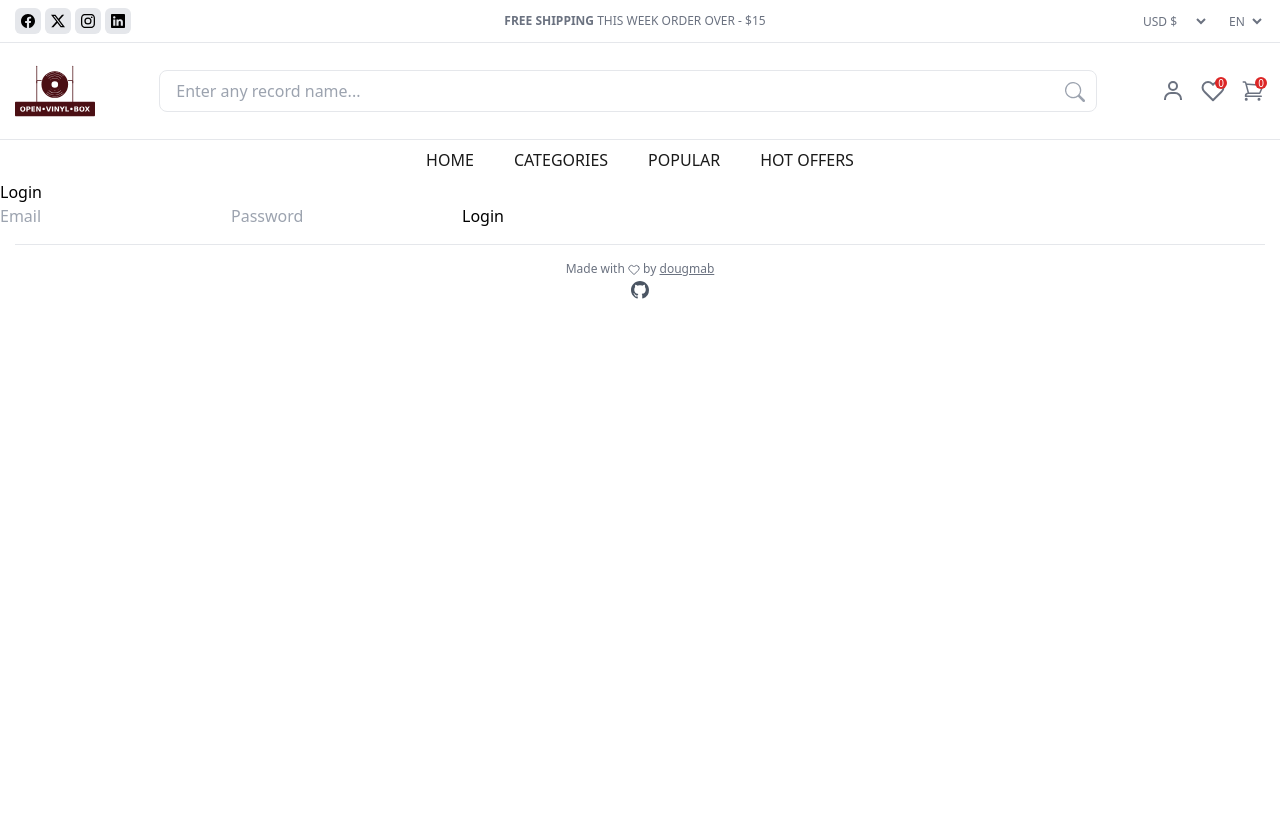
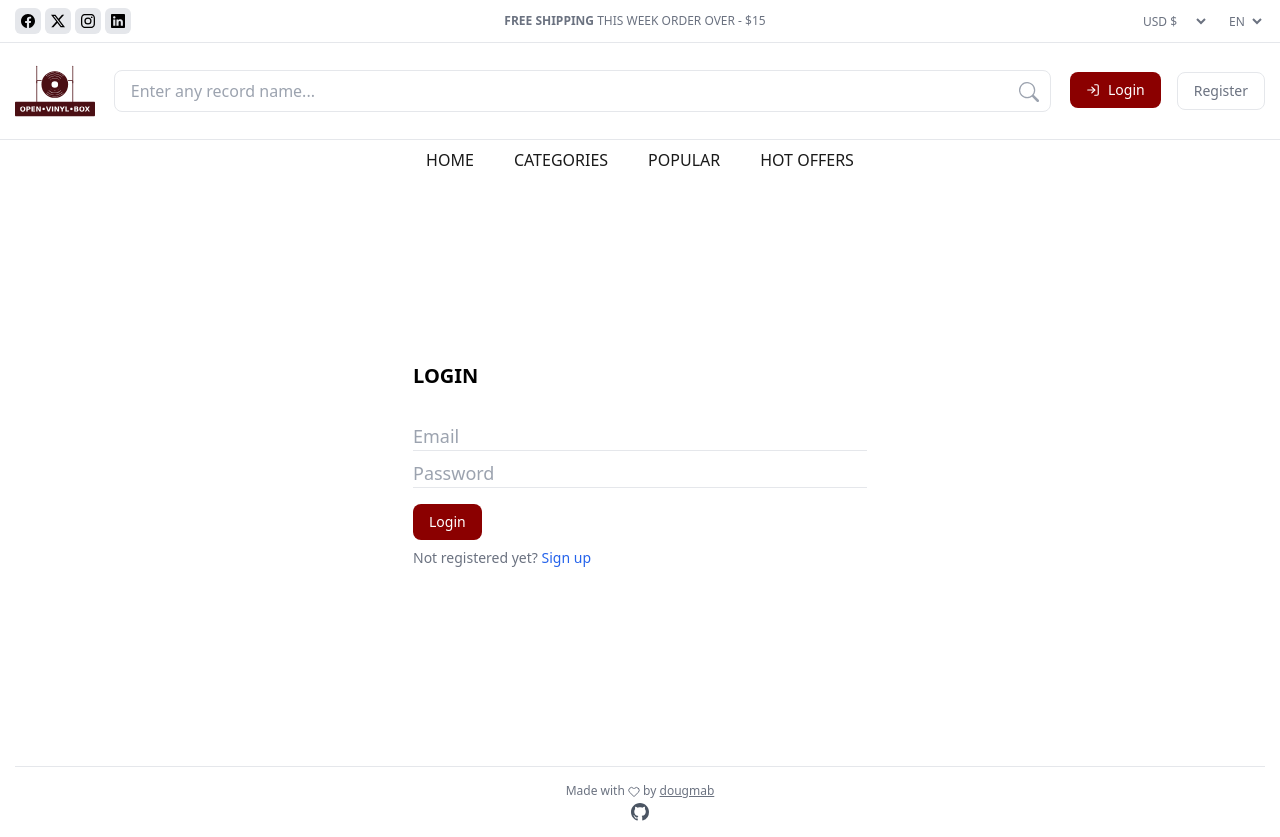
Before and after one commit to dougmab/open-vinyl-box, a Next.js app: page /login in a window 1280 px wide. Before the commit the page ends 800 px from the top, so only its background shows below. Built offline with nearby package versions, Linux system fonts and the light colour scheme; no server answers.

Commit message:
feat: add complete login and register pages

```diff
--- /dev/null
+++ b/src/app/(auth)/login/page.tsx
@@ -0,0 +1,42 @@
+'use client';
+import React, {useContext} from 'react'
+
+import {AuthContext, SignInCredentials} from '@/contexts/AuthContext'
+import {SubmitHandler, useForm} from "react-hook-form";
+import Button from "@/components/Button";
+import Link from "next/link";
+
+const Login = () => {
+  const {signIn} = useContext(AuthContext);
+
+  const {
+    register,
+    handleSubmit,
+  } = useForm<SignInCredentials>()
+
+  const onSubmit: SubmitHandler<SignInCredentials> = async (data: SignInCredentials) => {
+    await signIn(data);
+  }
+
+  return (
+    <div className="container flex justify-center items-center w-[300px] lg:w-[400px] xl:w-[500px] min-h-[calc(100vh-230px)]">
+      <div className="m-2 w-full">
+        <h1 className="text-xl mb-8 font-bold uppercase">LOGIN</h1>
+        <form onSubmit={handleSubmit(onSubmit)} className="text-lg">
+          <input type="text" {...register('email')} placeholder="Email"
+                 className="block mb-2 border-b border-b-gray-200 w-full"/>
+          <input type="password" {...register('password')} placeholder="Password"
+                 className="block mb-4 border-b border-b-gray-200 w-full"/>
+          <Button primary={true}>
+            Login
+          </Button>
+        </form>
+        <div className="mt-2 text-gray-500 text-sm">
+          Not registered yet? <Link href="/register" className="text-blue-600">Sign up</Link>
+        </div>
+      </div>
+    </div>
+  )
+}
+
+export default Login;
--- /dev/null
+++ b/src/app/(auth)/register/page.tsx
@@ -0,0 +1,118 @@
+'use client';
+
+import React, {useContext} from 'react'
+import {AuthContext} from "@/contexts/AuthContext";
+import {SubmitHandler, useForm} from "react-hook-form";
+import Button from "@/components/Button";
+import api from "@/lib/api";
+import Link from "next/link";
+
+interface CreateUser {
+  firstName: string;
+  lastName: string;
+  email: string;
+  password: string;
+  repeatedPassword: string
+}
+
+const Page = () => {
+  const {signIn} = useContext(AuthContext);
+
+  const {
+    register,
+    handleSubmit,
+    watch,
+    formState: {errors}
+  } = useForm<CreateUser>()
+
+  const onSubmit: SubmitHandler<CreateUser> = async ({
+                                                       firstName,
+                                                       lastName,
+                                                       email,
+                                                       password,
+                                                       repeatedPassword
+                                                     }: CreateUser) => {
+    const {data} = await api.post('/user', {
+      firstName, lastName, email, password
+    })
+
+    console.log(data)
+    if (!data.success) {
+      return;
+    }
+
+    await signIn({
+      email, password
+    });
+  }
+
+  const password = watch('password');
+
+  return (
+    <div
+      className="container flex justify-center items-center w-[300px] lg:w-[400px] xl:w-[500px] min-h-[calc(100vh-230px)]">
+      <div className="m-2 w-full">
+        <h1 className="text-xl font-bold uppercase">REGISTER</h1>
+        <form onSubmit={handleSubmit(onSubmit)} className="text-lg">
+
+          <div className="grid mt-8 grid-cols-2 gap-1">
+            <div className="w-full">
+              <input type="text" {...register('firstName', {
+                required: "First name is required"
+              })} placeholder="First Name"
+                     className="inline-block w-full border-b border-b-gray-200"/>
+              <span>{errors.firstName?.message}</span>
+            </div>
+            <div className="w-full">
+              <input type="text" {...register('lastName', {
+                required: "Last Name is required"
+              })} placeholder="Last Name"
+                     className="block w-full border-b border-b-gray-200"/>
+              <span>{errors.lastName?.message}</span>
+            </div>
+          </div>
+
+          <input type="email" {...register('email', {
+            required: "Email is required",
+            pattern: {
+              value: /[^a-zA-Z0-9]/,
+              message: "Email is invalid"
+            }
+          })} placeholder="Email"
+                 className="block w-full mt-2 border-b border-b-gray-200"/>
+          <span>{errors.email?.message}</span>
+
+          <input type="password" {...register('password', {
+            required: "Password is required",
+            validate: {
+              hasUpperCase: (value) =>
+                /[A-Z]/.test(value) || 'Must contain at least one uppercase letter',
+              hasLowerCase: (value) =>
+                /[a-z]/.test(value) || 'Must contain at least one lowercase letter',
+              hasNumber: (value) =>
+                /\d/.test(value) || 'Must contain at least one number',
+              hasSpecialChar: (value) =>
+                /[^a-zA-Z0-9]/.test(value) || 'Must contain at least one special character',
+            },
+          })} placeholder="Password"
+                 className="block w-full mt-2 border-b border-b-gray-200"/>
+          <span>{errors.password?.message}</span>
+          <input type="password" {...register('repeatedPassword', {
+            required: "Please repeat the password",
+            validate: (value) => value === password || 'Passwords do not match'
+          })} placeholder="Repeat Password"
+                 className="block w-full mt-2 border-b border-b-gray-200"/>
+          <span>{errors.repeatedPassword?.message}</span>
+
+          <Button primary={true} className="mt-4">
+            Register
+          </Button>
+        </form>
+        <div className="mt-2 text-gray-500 text-sm">
+          Already registered? <Link href="/login" className="text-blue-600">Sign in</Link>
+        </div>
+      </div>
+    </div>
+  )
+}
+export default Page
--- a/src/app/login/page.tsx
+++ /dev/null
@@ -1,31 +0,0 @@
-'use client';
-import React, {useContext} from 'react'
-
-import {AuthContext, SignInCredentials} from '@/contexts/AuthContext'
-import {SubmitHandler, useForm} from "react-hook-form";
-
-const Login = () => {
-  const { signIn } = useContext(AuthContext);
-
-  const {
-    register,
-    handleSubmit,
-  } = useForm<SignInCredentials>()
-
-  const onSubmit: SubmitHandler<SignInCredentials> = async (data: SignInCredentials) => {
-      await signIn(data);
-    // TODO display failed authentication error message to the user
-  }
-
-  return (
-    <div>
-      <h1>Login</h1>
-      <form onSubmit={handleSubmit(onSubmit)}>
-        <input type="text" {...register('email')} placeholder="Email"/>
-        <input type="password" {...register('password')} placeholder="Password"/>
-        <button>Login</button>
-      </form>
-    </div>
-  )
-}
-export default Login;
--- /dev/null
+++ b/src/components/Button.tsx
@@ -0,0 +1,15 @@
+import React from 'react'
+
+const Button = ({primary, className, children}: {
+  primary?: boolean,
+  children: React.ReactNode | string,
+  className?: string,
+}) => {
+  return (
+    <button
+      className={`flex gap-2 items-center p-2 px-4 text-sm rounded-lg ${primary ? 'bg-burgundy hover:bg-burgundy-dark text-white' : 'border border-gray-200'} ${className}`}>
+      {children}
+    </button>
+  )
+}
+export default Button
--- a/src/components/HeaderMain.tsx
+++ b/src/components/HeaderMain.tsx
@@ -1,23 +1,34 @@
-import React from 'react'
+'use client';
+import React, {useContext} from 'react'
 
 import Logo from "../../public/images/logo.svg"
 import {BsSearch} from "react-icons/bs";
 import {BiUser} from "react-icons/bi";
-import {FiHeart} from "react-icons/fi";
+import {FiHeart, FiLogIn} from "react-icons/fi";
 import {HiOutlineShoppingCart} from "react-icons/hi2";
+import {AuthContext} from "@/contexts/AuthContext";
+import Link from "next/link";
+import Button from "@/components/Button";
 
 const HeaderMain = () => {
+  const {isAuthenticated} = useContext(AuthContext);
   return (
     <div className="border-b border-gray-200 py-2">
-            <div className="container flex flex-col sm:flex-row justify-between items-center">
+      <div className="container flex flex-col sm:flex-row justify-between items-center gap-4">
         <div>
-                    <Logo width={80} height={80} />
+          <Link href="/">
+            <Logo width={80} height={80}/>
+          </Link>
         </div>
         <div className="w-full sm:w-80 md:w-3/4 relative">
-                    <input className="border-gray-200 border p-2 px-4 rounded-lg w-full" type="text" placeholder="Enter any record name..."/>
+          <input className="border-gray-200 border p-2 px-4 rounded-lg w-full" type="text"
+                 placeholder="Enter any record name..."/>
           <BsSearch className="absolute right-0 top-0 mr-3 mt-3 text-gray-400" size={20}/>
         </div>
         <div className="hidden lg:flex text-gray-500 text-2xl gap-4">
+
+          {isAuthenticated ? (
+            <>
               <BiUser/>
               <div className="relative">
                 <FiHeart/>
@@ -27,6 +38,23 @@ const HeaderMain = () => {
                 <HiOutlineShoppingCart/>
                 <div className="icon__badge">0</div>
               </div>
+            </>
+          ) : (
+            <>
+              <Link href="/login">
+                <Button primary={true}>
+                  <FiLogIn/>
+                  Login
+                </Button>
+              </Link>
+              <Link href="/register">
+                <Button>
+                  Register
+                </Button>
+              </Link>
+            </>
+          )}
+
         </div>
       </div>
     </div>
```
Lines whose indentation alone changed are shown as unchanged.
